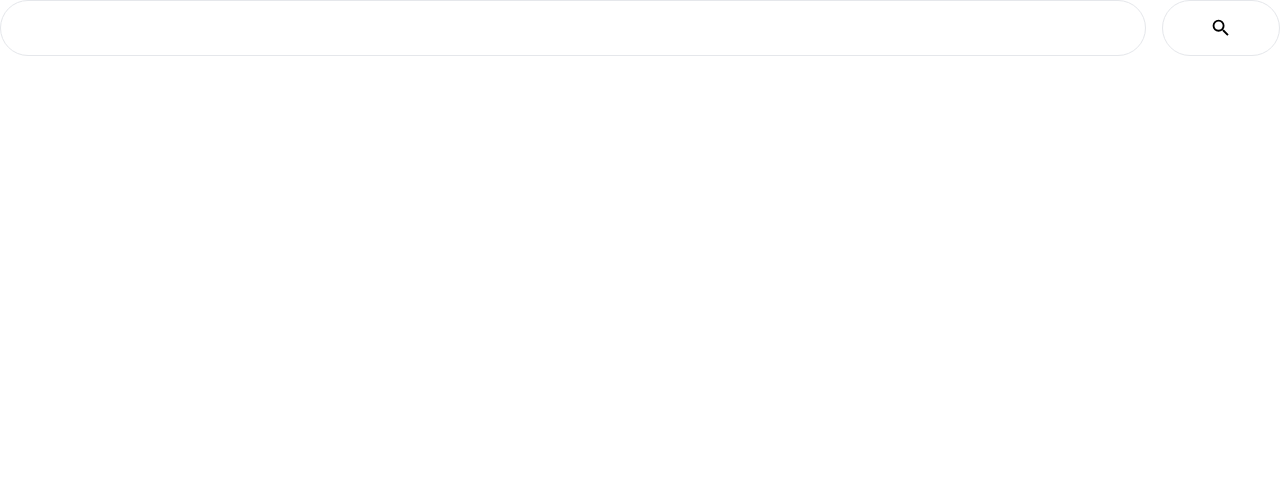
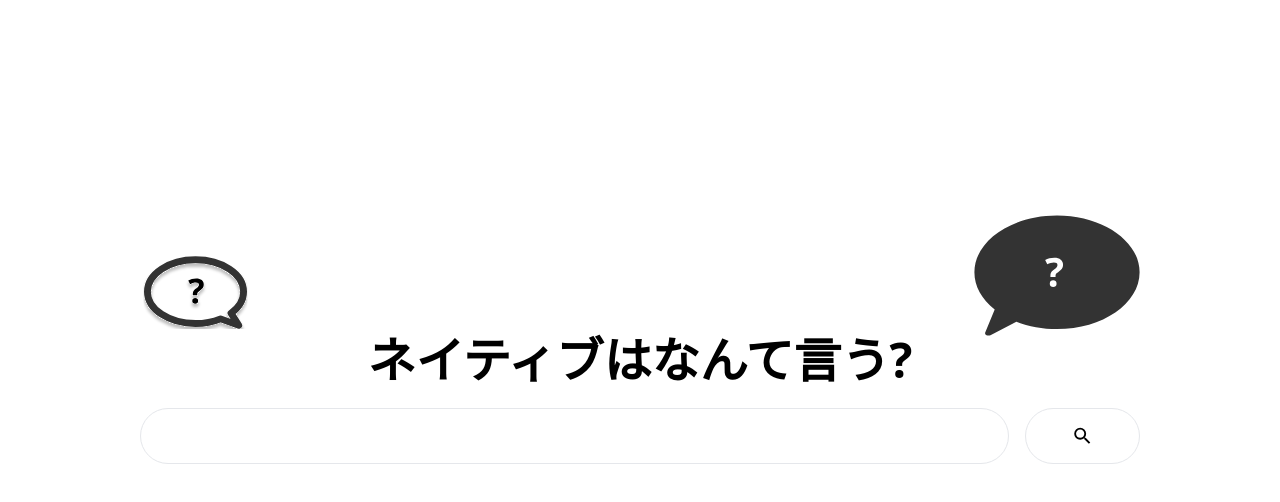
Before and after one commit to kentahayashi0810/langLearn-native, a Next.js app: page / in a window 1280 px wide. Shown: the top 502 px of the page. Built offline with nearby package versions, Linux system fonts and the light colour scheme.

Commit message:
added top section

```diff
--- a/src/components/elements/common/SearchBar.jsx
+++ b/src/components/elements/common/SearchBar.jsx
@@ -1,10 +1,11 @@
 import { MdSearch } from "react-icons/md";
 import { useState } from "react";
 
-const SearchBar = ({ onSubmit }) => {
+const SearchBar = ({ onSubmit, className }) => {
   const [searchWord, setSearchWord] = useState("");
 
   return (
+    <div className={className}>
       <form
         className="flex h-14 justify-center min-w-min"
         onSubmit={(event) => {
@@ -14,7 +15,7 @@ const SearchBar = ({ onSubmit }) => {
       >
         <input
           type="text"
-        className="rounded-full mr-4 border min-w-[400px] w-full px-7"
+          className="rounded-full mr-4 border min-w-[128px] w-full px-7"
           value={searchWord}
           onChange={(event) => setSearchWord(event.target.value)}
         />
@@ -25,6 +26,7 @@ const SearchBar = ({ onSubmit }) => {
           <MdSearch className="h-full w-full" />
         </button>
       </form>
+    </div>
   );
 };
 
--- a/src/pages/index.jsx
+++ b/src/pages/index.jsx
@@ -1,10 +1,31 @@
 import { SearchBar } from "../components/elements/common/SearchBar";
+import Image from "next/image";
 
 export default function Home() {
   return (
     <main>
-      <div className="container mx-auto flex justify-center w-full">
+      <div className="container mx-auto flex justify-center max-w-[1000px]">
         <div className="w-full">
+          <div className="h-[100vh] flex flex-col justify-center">
+            <div className="relative">
+              <Image
+                src={"/question-bubble-light.svg"}
+                alt="?"
+                width={111}
+                height={76}
+                className="absolute left-0 bottom-0"
+              />
+              <Image
+                src={"/question-bubble-dark.svg"}
+                alt="?"
+                width={166}
+                height={121}
+                className="absolute right-0 bottom-0"
+              />
+            </div>
+            <h2 className="font-bold text-5xl text-center mb-6">
+              ネイティブはなんて言う?
+            </h2>
             <SearchBar
               onSubmit={(searchWord) => {
                 // TODO: 検索結果表示画面に遷移する
@@ -12,6 +33,8 @@ export default function Home() {
               }}
             />
           </div>
+          <div></div>
+        </div>
       </div>
     </main>
   );
```
Also changed, not shown: public/question-bubble-dark.svg (added), public/question-bubble-light.svg (added). Lines whose indentation alone changed are shown as unchanged.
